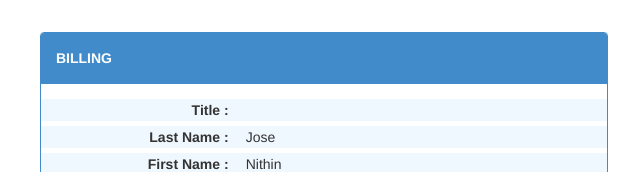
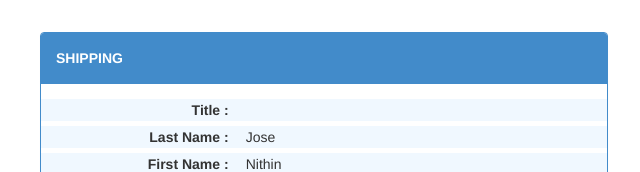
Before and after one commit to DCSGInterns/GUI, a plain HTML site: page Design Docs/UI Design/Consolidated Design/index.html in a window 1280 px wide. Shown: the part 628-800 px from the top of the page, 622-1262 px from the left. Drawn offline with nearby package versions, Linux system fonts and the light colour scheme.

Commit message:
Minor changes to index.html

```diff
--- a/Design Docs/UI Design/Consolidated Design/index.html
+++ b/Design Docs/UI Design/Consolidated Design/index.html
@@ -370,7 +370,7 @@
 <div class="col-sm-6 col-md-6 col-lg-6">
   <div class="panel panel-primary">
    <div class="panel-heading">
-      <strong>BILLING</strong>
+      <strong>SHIPPING</strong>
    </div>
    <div class="panel-body">
       <form class="form-horizontal" role="form">
```
Also changed, not shown: 1 other file.
